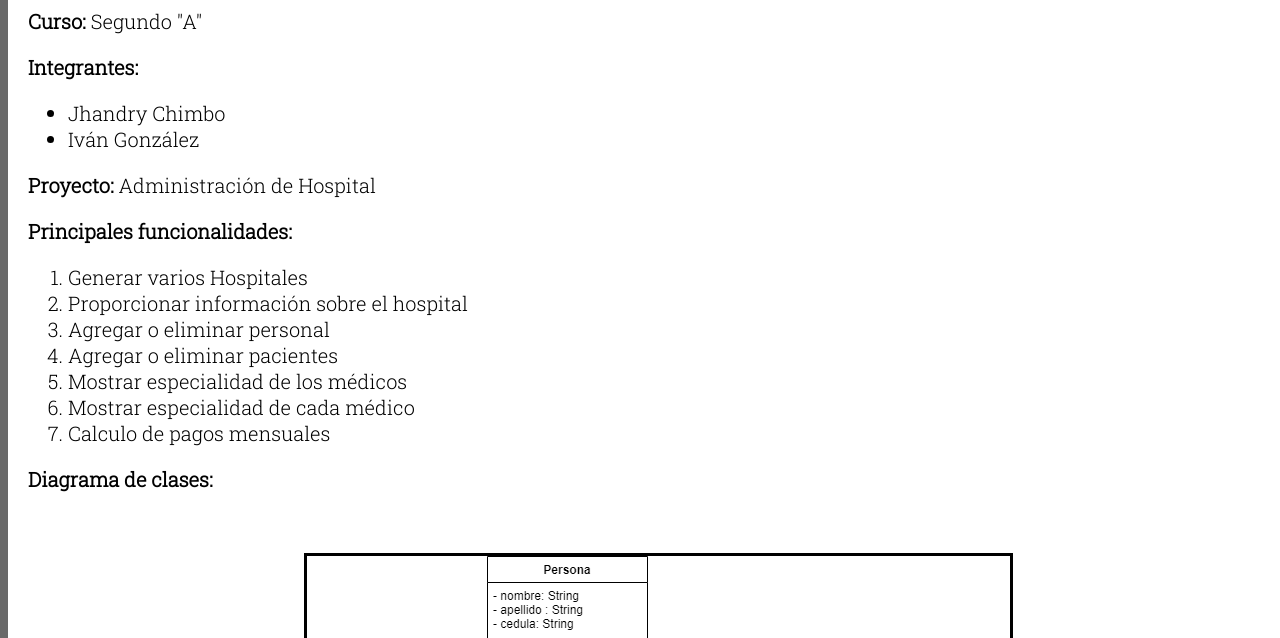
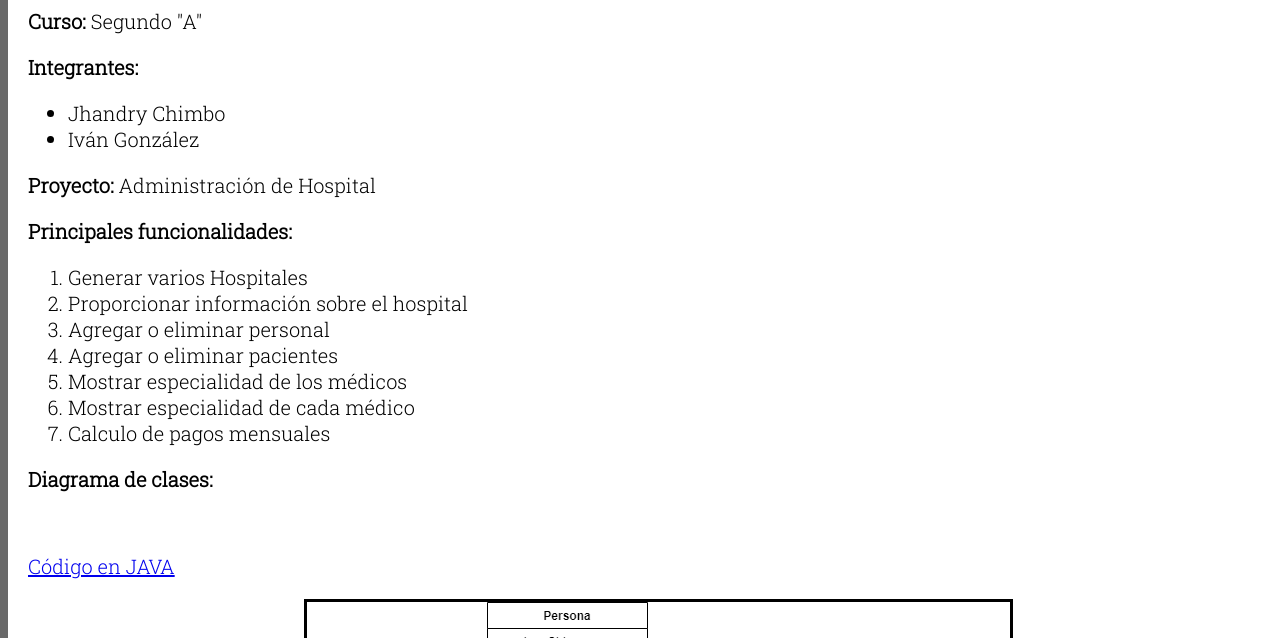
Before and after one commit to IvanG0nzalez/ProyectoUnidad.github.io, a plain HTML site: page index.html in a window 1280 px wide. Shown: the part 162-800 px from the top of the page. Drawn offline with Linux system fonts and the light colour scheme; a web font is replaced by a local one.

Commit message:
Actualización

```diff
--- a/index.html
+++ b/index.html
@@ -31,6 +31,7 @@
                 </ol>
                 <p><strong>Diagrama de clases:</strong></p>
                 <br>
+                <p><a href="https://github.com/IvanG0nzalez/ProyectoUnidad2" rel="noopener noreferrer">Código en JAVA</a></p>
                 <p align="center"><img class="imagen" src="AdministracionHospital.png" alt="Diagrama del proyecto"></p>
             </div>
         </div>
```
